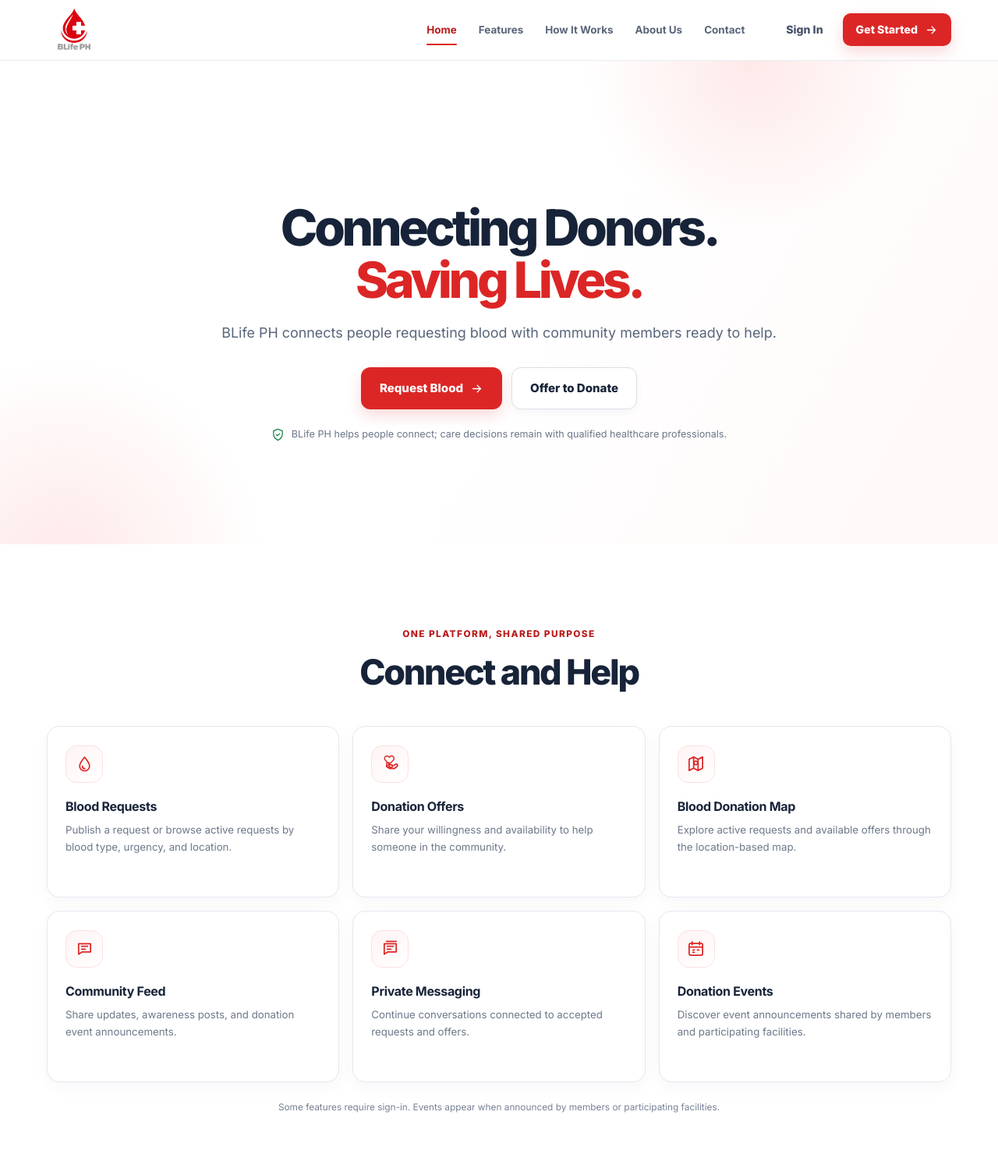
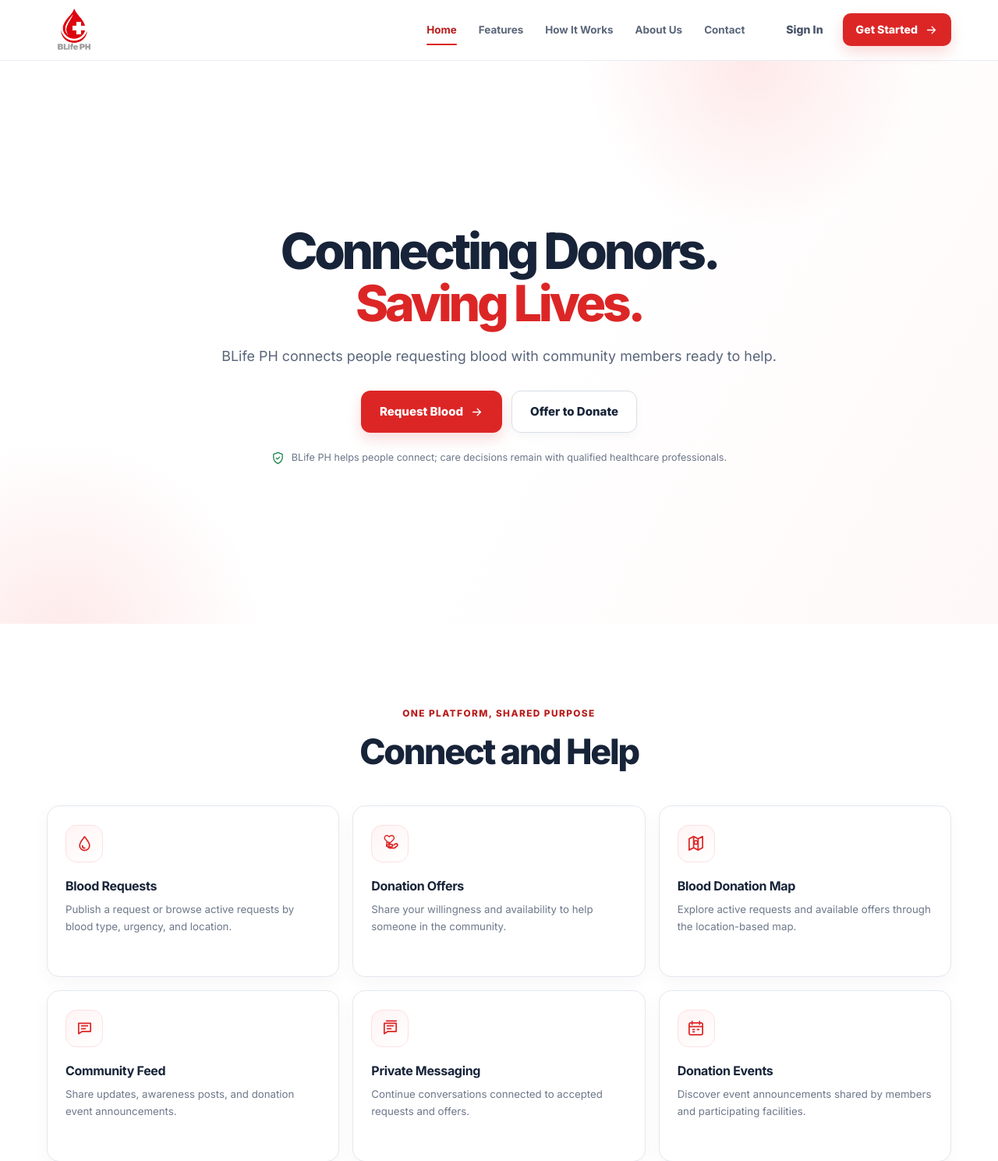
Before and after one commit to John8bits/BloodDonationSite, a PHP site: page / in a window 1280 px wide. Shown: the top 1489 px of the page at 78% size. Run offline with PHP 8.4, Linux system fonts and the light colour scheme.

Commit message:
Centered the hero content vertically in the space below the sticky header

```diff
--- a/assets/landing.css
+++ b/assets/landing.css
@@ -71,11 +71,11 @@ button { font: inherit; }
 .text-link:hover svg { transform: translateX(4px); }
 
 /* Hero */
-.hero { position: relative; isolation: isolate; overflow: hidden; padding: 76px 0 34px; background: linear-gradient(120deg, #fff 0%, #fff 54%, #fff8f8 100%); }
+.hero { position: relative; isolation: isolate; display: flex; min-height: calc(100vh - var(--header-height)); min-height: calc(100svh - var(--header-height)); flex-direction: column; justify-content: center; overflow: hidden; padding: 36px 0; background: linear-gradient(120deg, #fff 0%, #fff 54%, #fff8f8 100%); }
 .hero-glow { position: absolute; z-index: -1; width: 430px; height: 430px; border-radius: 50%; background: radial-gradient(circle, rgba(254,226,226,.75), rgba(255,241,242,0) 70%); pointer-events: none; }
 .hero-glow-one { top: -210px; right: 8%; }
 .hero-glow-two { bottom: -280px; left: -180px; width: 520px; height: 520px; }
-.hero-grid { display: grid; min-height: 510px; place-items: center; grid-template-columns: minmax(0, 1fr); }
+.hero-grid { display: grid; width: 100%; min-height: 0; place-items: center; grid-template-columns: minmax(0, 1fr); }
 .hero-copy { position: relative; z-index: 2; width: min(100%, 1000px); padding: 12px 0 28px; text-align: center; }
 .eyebrow, .section-kicker { display: inline-flex; align-items: center; gap: 9px; color: var(--red-dark); font-size: .74rem; font-weight: 800; letter-spacing: .12em; text-transform: uppercase; }
 .eyebrow { padding: 8px 12px; border: 1px solid #fee2e2; border-radius: 999px; background: rgba(255,255,255,.82); letter-spacing: .025em; text-transform: none; }
@@ -266,7 +266,7 @@ body.js-ready .reveal.visible { opacity: 1; transform: translateY(0); }
   .nav-link::after { display: none; }
   .nav-actions { align-items: stretch; flex-direction: column; margin: 2px 0 0; }
   .nav-actions .btn { width: 100%; }
-  .hero { padding-top: 54px; }
+  .hero { min-height: calc(100vh - var(--header-height)); min-height: calc(100svh - var(--header-height)); padding: 38px 0; }
   .hero-grid { min-height: auto; grid-template-columns: 1fr; }
   .hero-copy { max-width: 850px; padding-bottom: 0; }
   .hero-proof { justify-content: center; }
@@ -294,7 +294,7 @@ body.js-ready .reveal.visible { opacity: 1; transform: translateY(0); }
   .brand-logo { width: 60px; height: 60px; }
   .menu-toggle { width: 41px; height: 41px; }
   .section { padding: 72px 0; }
-  .hero { padding-top: 40px; padding-bottom: 24px; }
+  .hero { min-height: 0; padding: 40px 0 24px; }
   .eyebrow { align-items: flex-start; font-size: .68rem; }
   .hero h1 { margin-top: 19px; font-size: clamp(2.55rem,13vw,3.6rem); }
   .hero-lead { font-size: .93rem; line-height: 1.72; }
```
